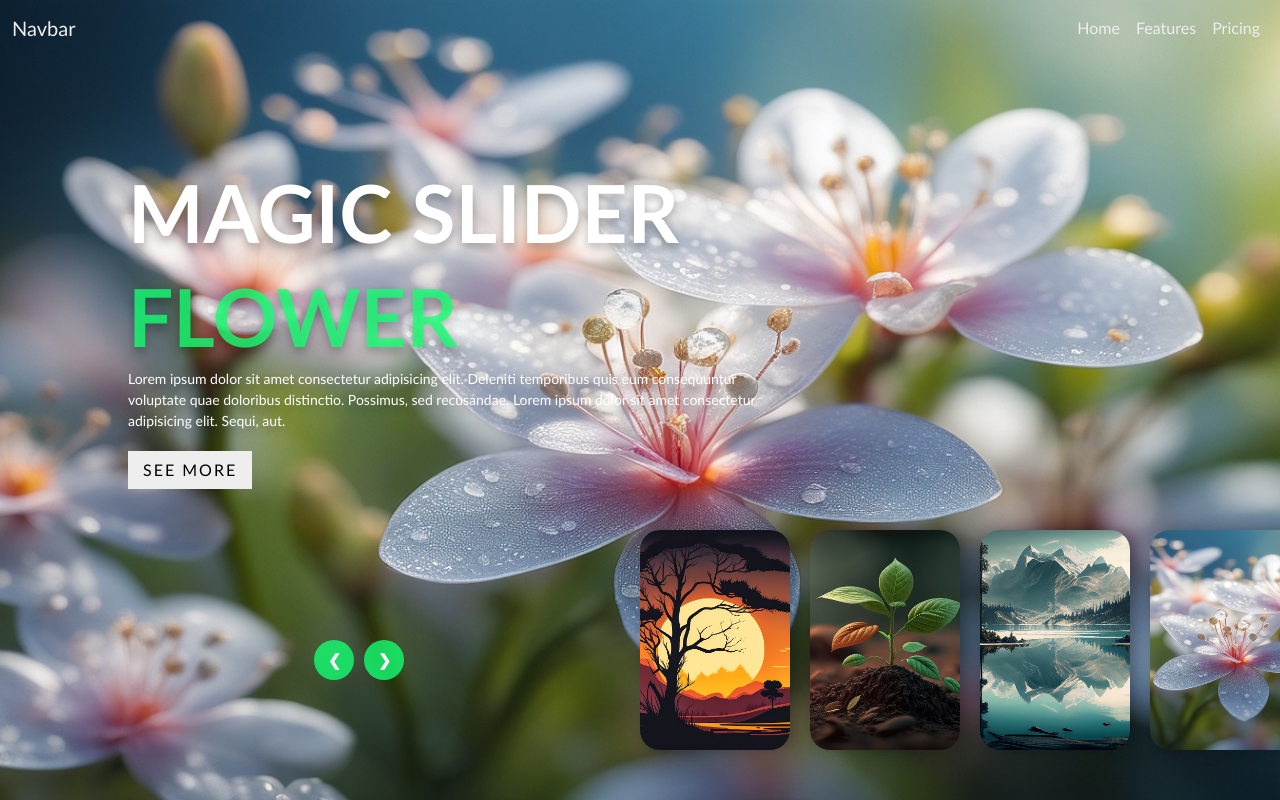
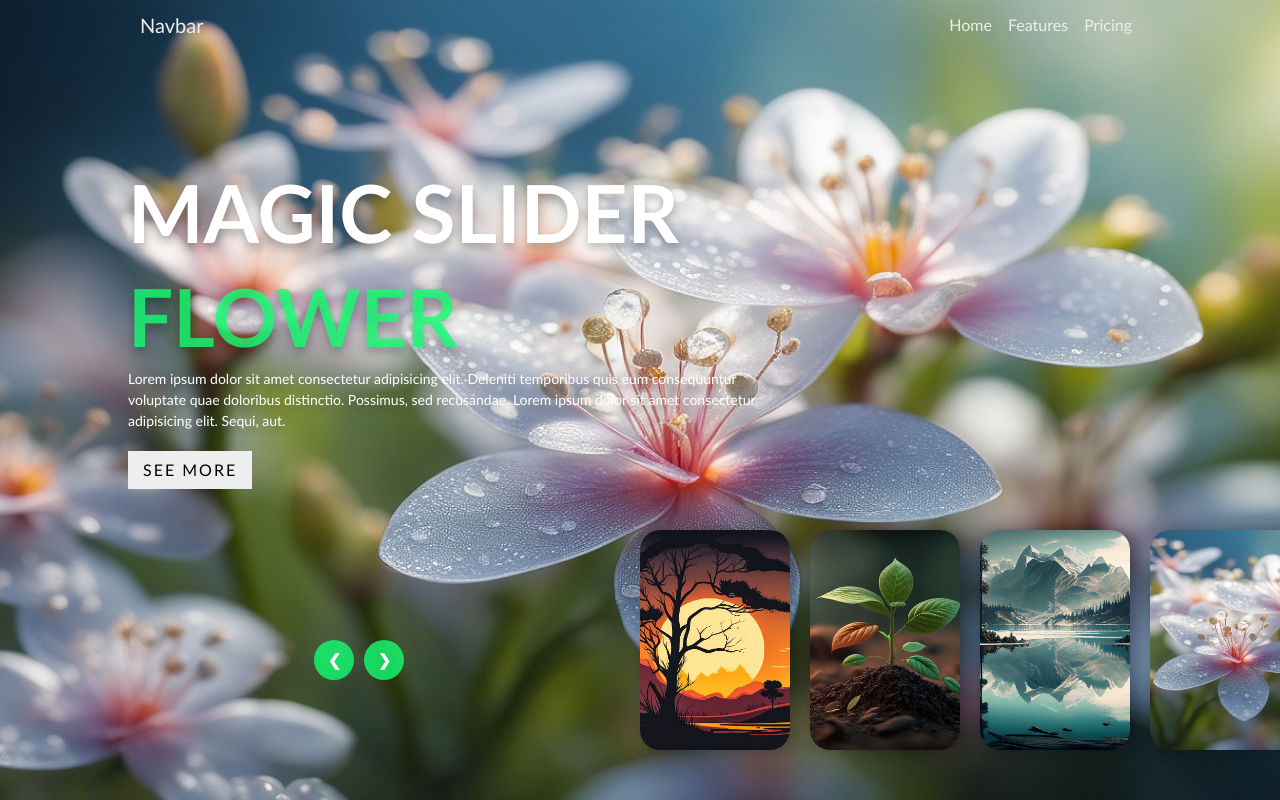
Before and after one commit to MohnishPurella/Dhatri_Imports_Exports, an Angular app: page /home in a window 1280 px wide. Built offline with nearby package versions, Linux system fonts and the light colour scheme.

Commit message:
Navbar styles has been modified

```diff
--- a/src/app/Components/home/image-slider/image-slider.component.css
+++ b/src/app/Components/home/image-slider/image-slider.component.css
@@ -3,6 +3,7 @@
   height: 100vh;
   overflow: hidden;
   position: relative;
+  margin-top: -50px;
 }
 
 .slider .list .item{
--- a/src/app/Components/navbar/navbar.component.css
+++ b/src/app/Components/navbar/navbar.component.css
@@ -6,3 +6,14 @@
 .bg-dark a{
   color: white;
 }
+
+.navbarMain{
+  width: 1140px;
+    max-width: 80%;
+    margin: auto;
+    height: 50px;
+    display: flex;
+    align-items: center;
+    position: relative;
+    z-index: 100;
+}
--- a/src/app/Components/navbar/navbar.component.html
+++ b/src/app/Components/navbar/navbar.component.html
@@ -1,13 +1,13 @@
-<nav class="navbar navbar-expand-lg fixed-top" [ngClass]="{'bg-transparent': isTransparent, 'bg-dark' : !isTransparent}">
+<nav class="navbar navbar-expand-lg fixed-top navbarMain" [ngClass]="{'bg-transparent': isTransparent, 'bg-dark' : !isTransparent}">
     <div class="container-fluid">
-      <a class="navbar-brand" href="#">Navbar</a>
+      <a class="navbar-brand" href="/home">Navbar</a>
       <button class="navbar-toggler" type="button" data-bs-toggle="collapse" data-bs-target="#navbarNav" aria-controls="navbarNav" aria-expanded="false" aria-label="Toggle navigation">
         <span class="navbar-toggler-icon"></span>
       </button>
       <div class="collapse navbar-collapse" id="navbarNav">
         <ul class="navbar-nav ms-auto">
           <li class="nav-item">
-            <a class="nav-link active" aria-current="page" href="#">Home</a>
+            <a class="nav-link active" aria-current="page" href="/home">Home</a>
           </li>
           <li class="nav-item">
             <a class="nav-link" href="#">Features</a>
```
